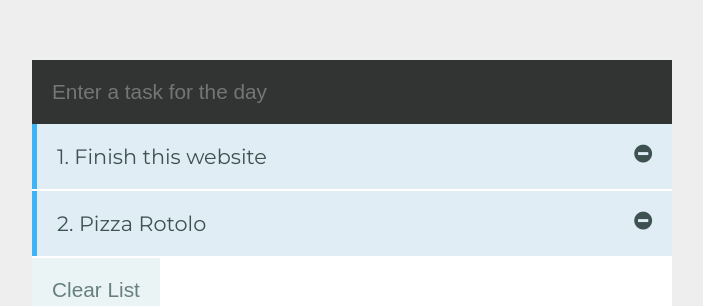
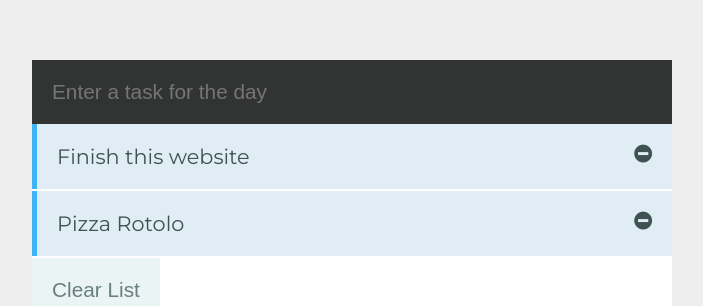
Before and after one commit to SvenOtt/Vue.Js-ToDo-List, a Vue app: page / in a window 1280 px wide. Shown: the part 154-460 px from the top of the page, without its empty margins (288-991 px from the left). Built offline with nearby package versions, Linux system fonts and the light colour scheme.

Commit message:
- Build für epileptischen Anfall
Dank @mouseover und @mouseleave erzeugt dieser Build einen epileptischen Anfall.

```diff
--- a/src/components/ToDo.vue
+++ b/src/components/ToDo.vue
@@ -16,18 +16,26 @@
       </form>
 
       <ul>
-        <li v-for="(task, index) in todos" v-bind:key="index">
-          <label v-on:click="toggleActive(task)">{{ index + 1 }}. {{ task.name }}</label>
+        <li v-for="(task, index) in todos" v-bind:key="index" style="position:relative;">
+          <label
+
+            v-on:mouseover="toggleActive(task)"
+            v-on:mouseleave="toggleInactive(task)"
+          >{{ task.name }}</label>
 
           <i class="fa fa-minus-circle" v-on:click="remove(index)"></i>
-
-          <input
-            id="edit"
-            type="text"
-            v-show="task.clickToEdit"
-            v-model="task.name"
+          <form
             v-on:submit.prevent="toggleInactive(task)"
+            style="position:absolute; top:1em; left:0;"
           >
+            <input
+              id="edit"
+              type="text"
+              v-show="task.clickToEdit"
+              v-model="task.name"
+              v-on:submit.prevent="toggleInactive(task)"
+            >
+          </form>
         </li>
 
         <button @click="clear()">Clear List</button>
@@ -65,11 +73,12 @@ export default {
   },
   methods: {
     toggleActive(task) {
-      console.log(task);
+      // console.log(task);
       task.clickToEdit = true;
     },
 
     toggleInactive(task) {
+      // console.log("submit registers");
       task.clickToEdit = false;
     },
 
@@ -178,10 +187,12 @@ ul li {
 #edit {
   margin: 0;
   padding: 0;
+  font-family: "Montserrat";
   font-size: 1.3em;
   background-color: #e0edf4;
   margin-bottom: 2px;
   color: #3e5252;
+  border: none;
 }
 
 p {
```
